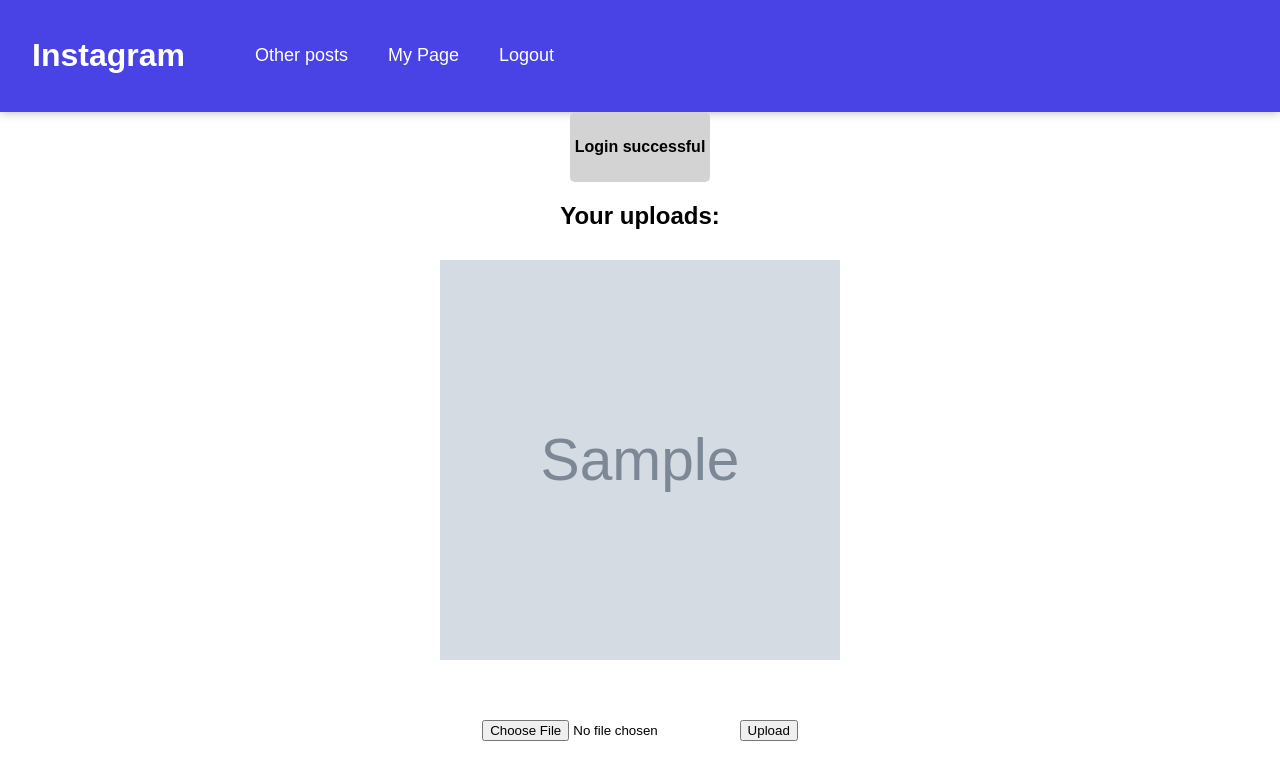
After one commit to Andreiutz/WebSchool, a PHP site: page / in a window 1280 px wide. The commit adds this page. Shown: the top 780 px of the page. Run offline with PHP 8.4, Linux system fonts and the light colour scheme; the visitor is signed in with stand-in values (Sample User, id 1); tables that the repository leaves empty or names only in its code hold one stand-in row (values such as "Sample post"); grey boxes marked "Sample" are stand-in pictures.

Commit message:
Implemented basic copy of instagram

```diff
--- /dev/null
+++ b/Lab_13/P5/authentication.php
@@ -0,0 +1,8 @@
+<?php
+    session_start();
+
+    if (!isset($_SESSION['logged_user'])) {
+        $_SESSION['status'] = "Please login to access Instagram";
+        header("Location: login.php");
+    }
+?>
--- a/Lab_13/P5/dbcon.php
+++ b/Lab_13/P5/dbcon.php
@@ -1,6 +1,6 @@
 <?php
 
-    $con = new mysqli("localhost", "root", "", "web");
+    $con = new mysqli("localhost", "root", "", "instagram");
 
     if ($con->connect_error) {
         die("Connection failed: ". $con->connect_error);
--- /dev/null
+++ b/Lab_13/P5/index.php
@@ -0,0 +1,68 @@
+<?php
+    include('authentication.php');
+?>
+
+<!DOCTYPE html>
+<html lang="en">
+<head>
+    <meta charset="UTF-8">
+    <meta http-equiv="X-UA-Compatible" content="IE=edge">
+    <meta name="viewport" content="width=device-width, initial-scale=1.0">
+    <link rel="stylesheet" href="style/index_style.css">
+    <title>Instagram</title>
+</head>
+<body>
+    <header>
+        <h1>Instagram</h1>
+        <ul>
+            <li>
+                <a href="newsfeed.php">Other posts</a>
+            </li>
+            <li>
+                <a href="index.php">My Page</a>
+            </li>
+            <li>
+                <a href="logout.php">Logout</a>
+            </li>
+        </ul>
+    </header>
+
+        <?php
+
+        if (isset($_SESSION['status'])) {
+            ?>
+            <div class="alert">
+                <h4><?= $_SESSION['status']?></h4>
+            </div>
+            <?php
+            unset($_SESSION['status']);
+        }
+
+    ?>
+
+    <h2>Your uploads:</h2>
+    <div class="container">
+    <?php
+        include('dbcon.php');
+
+        $result = $con->query("select path from pictures where username='{$_SESSION['logged_user']}' order by time_posted desc");
+        while ($row = $result->fetch_assoc()) {
+            ?>
+            <div class="card">
+                <img src="<?=$row['path']?>">
+            </div>
+            <?php
+        }
+
+        $con->close();
+    ?>
+    </div>
+    <div class="add_picture_form">
+        <form action="upload.php" method="POST" enctype="multipart/form-data">
+            <input type="file" name="image">
+            <button type="submit" name="submit_button">Upload</button>
+        </form>
+    </div>
+
+</body>
+</html>
--- /dev/null
+++ b/Lab_13/P5/logout.php
@@ -0,0 +1,6 @@
+<?php
+    session_start();
+    unset($_SESSION['logged_user']);
+    $_SESSION['status'] = "You logged out successfully";
+    header("Location: login.php");
+?>
--- /dev/null
+++ b/Lab_13/P5/style/index_style.css
@@ -0,0 +1,91 @@
+html {
+    font-family: "Montserrat", sans-serif;
+}
+
+body {
+    margin: 0;
+    padding: 0;
+    display: flex;
+    flex-direction: column;
+    justify-content: center;
+    align-items: center;
+    background-color: #fff;
+}
+
+h1 {
+    color: #fff;
+}
+
+header {
+    background-color: #4942E4;
+    margin: auto;
+    padding: 16px 32px;
+    box-shadow: 0 0 10px 0 rgba(0, 0, 0, 0.3);
+    width: 100%;
+    display: flex;
+    flex-direction: row;
+    gap: 10px;
+    box-sizing: border-box;
+    justify-content: left;
+}
+
+a {
+    color: #fff;
+    text-decoration: none;
+}
+
+a:hover {
+    color: lightgray;
+    text-align: center;
+    justify-content: center;
+}
+
+ul {
+    display: flex;
+    flex-direction: row;
+    align-items: center;
+    justify-content: center;
+    list-style-type: none;
+    text-align: center;
+}
+
+ul li {
+    margin:0 20px;
+    font-size:18px;
+    display:inline-block;
+
+}
+
+.alert {
+    background-color: lightgray;
+    display: flex;
+    flex-direction: column;
+    justify-content: center;
+    padding: 5px;
+    border-radius: 5px;
+}
+
+.add_picture_form {
+    margin-top: 50px;
+}
+
+.container {
+    display: flex;
+    flex-wrap: wrap;
+    flex-direction: row;
+    justify-content: center;
+    width: 90%;
+}
+
+.card {
+    display: flex;
+    flex-direction: column;
+    justify-content: center;
+    background-color: beige;
+    margin: 10px;
+}
+
+.card img {
+    width: 400px;
+    height: 400px;
+}
```
Also changed, not shown: Lab_13/P5/login.php (+19 -1 lines), Lab_13/P5/logincode.php (+32 -0 lines), Lab_13/P5/newsfeed.php (added, +62 -0 lines), Lab_13/P5/style/login_style.css (renamed from Lab_13/P5/login_style.css, +24 -2 lines), Lab_13/P5/upload.php (added, +68 -0 lines), Lab_13/P5/style.css (deleted), Lab_13/P5/uploads/IMG-6474d44d44ca61.01276449.jpeg (added), Lab_13/P5/uploads/IMG-6474d4aa4cdb01.90408903.jpeg (added), Lab_13/P5/uploads/IMG-6474d538071e59.56233629.jpeg (added), Lab_13/P5/uploads/IMG-6474daf783bff1.12735828.jpeg (added), Lab_13/P5/uploads/IMG-6474db9264ec44.21006728.jpeg (added).
